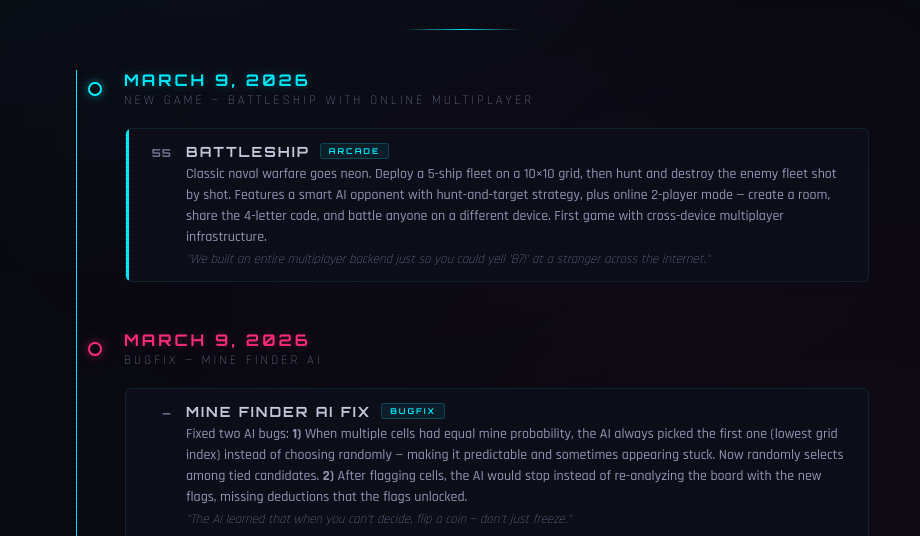
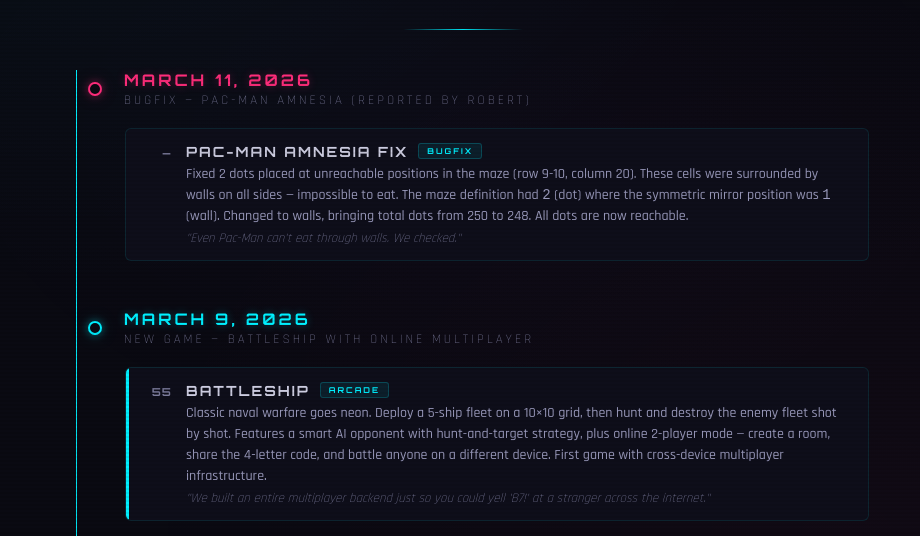
Before and after one commit to jverhoeks/neonarcade, a plain HTML site: page public/updates.html in a window 1280 px wide. Shown: the part 264-800 px from the top of the page, without its empty margins (177-1097 px from the left). Drawn offline with Linux system fonts and the light colour scheme.

Commit message:
Fix Pac-Man Amnesia: 2 dots in unreachable maze positions
Two dots at row 9/10 col 20 were completely surrounded by walls,
making them impossible to eat. The maze definition had '2' (dot)
where the symmetric mirror position (col 7) was '1' (wall) — typo
in the maze data. Changed to walls. Total dots 250→248, all reachable.

Reported by Robert.

```diff
--- a/public/updates.html
+++ b/public/updates.html
@@ -550,6 +550,30 @@
 </header>
 
 <main class="timeline">
+
+  <!-- MARCH 11, 2026 — PAC-MAN AMNESIA BUGFIX -->
+  <div class="date-section">
+    <div class="date-marker">
+      <div class="date-dot pink"></div>
+      <div class="date-info">
+        <div class="date-text pink">MARCH 11, 2026</div>
+        <div class="wave-label">BUGFIX &mdash; Pac-Man Amnesia (reported by Robert)</div>
+      </div>
+    </div>
+    <div class="game-list">
+      <div class="game-entry" style="pointer-events:none">
+        <div class="game-num">&mdash;</div>
+        <div class="game-details">
+          <div class="game-header">
+            <span class="game-name">PAC-MAN AMNESIA FIX</span>
+            <span class="cat-tag arcade">BUGFIX</span>
+          </div>
+          <div class="game-desc">Fixed 2 dots placed at unreachable positions in the maze (row 9-10, column 20). These cells were surrounded by walls on all sides &mdash; impossible to eat. The maze definition had <code>2</code> (dot) where the symmetric mirror position was <code>1</code> (wall). Changed to walls, bringing total dots from 250 to 248. All dots are now reachable.</div>
+          <div class="game-quip">"Even Pac-Man can't eat through walls. We checked."</div>
+        </div>
+      </div>
+    </div>
+  </div>
 
   <!-- MARCH 9, 2026 — BATTLESHIP -->
   <div class="date-section">
```
Also changed, not shown: public/neonarcade/pacman-amnesia.html (+2 -2 lines).
